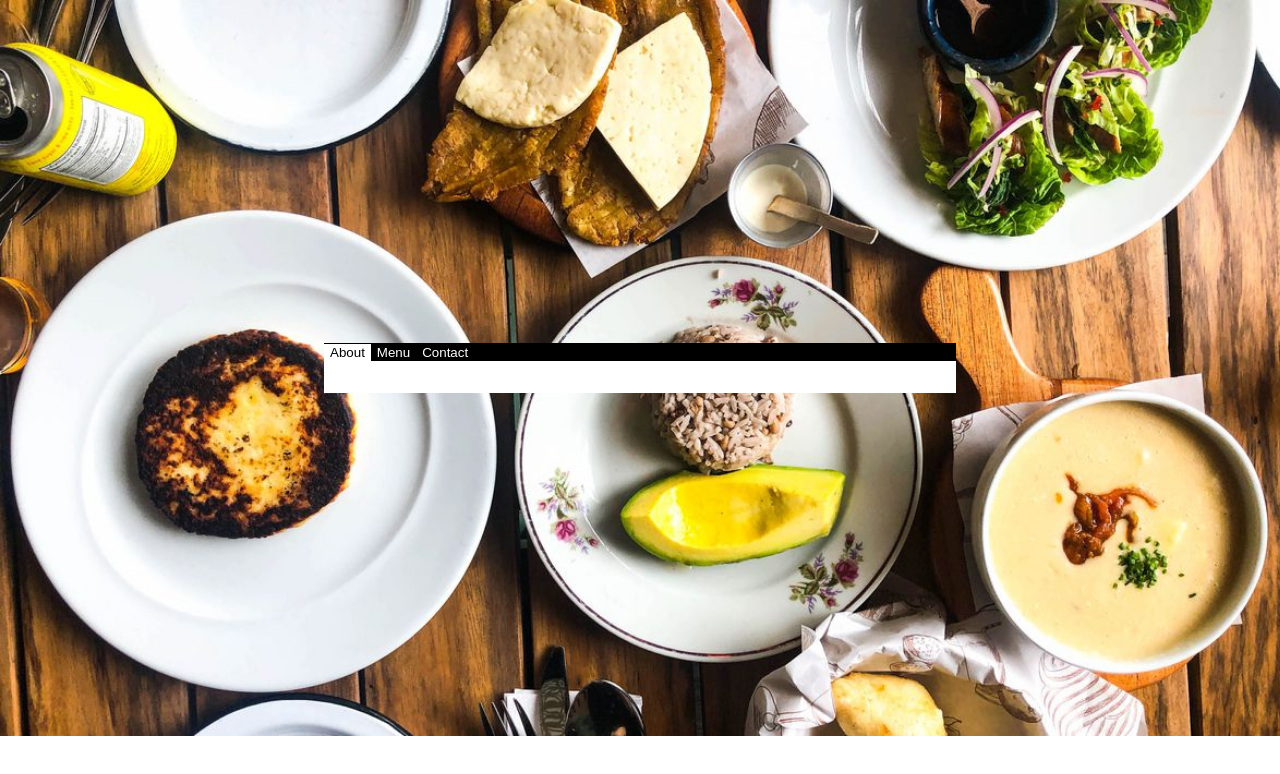
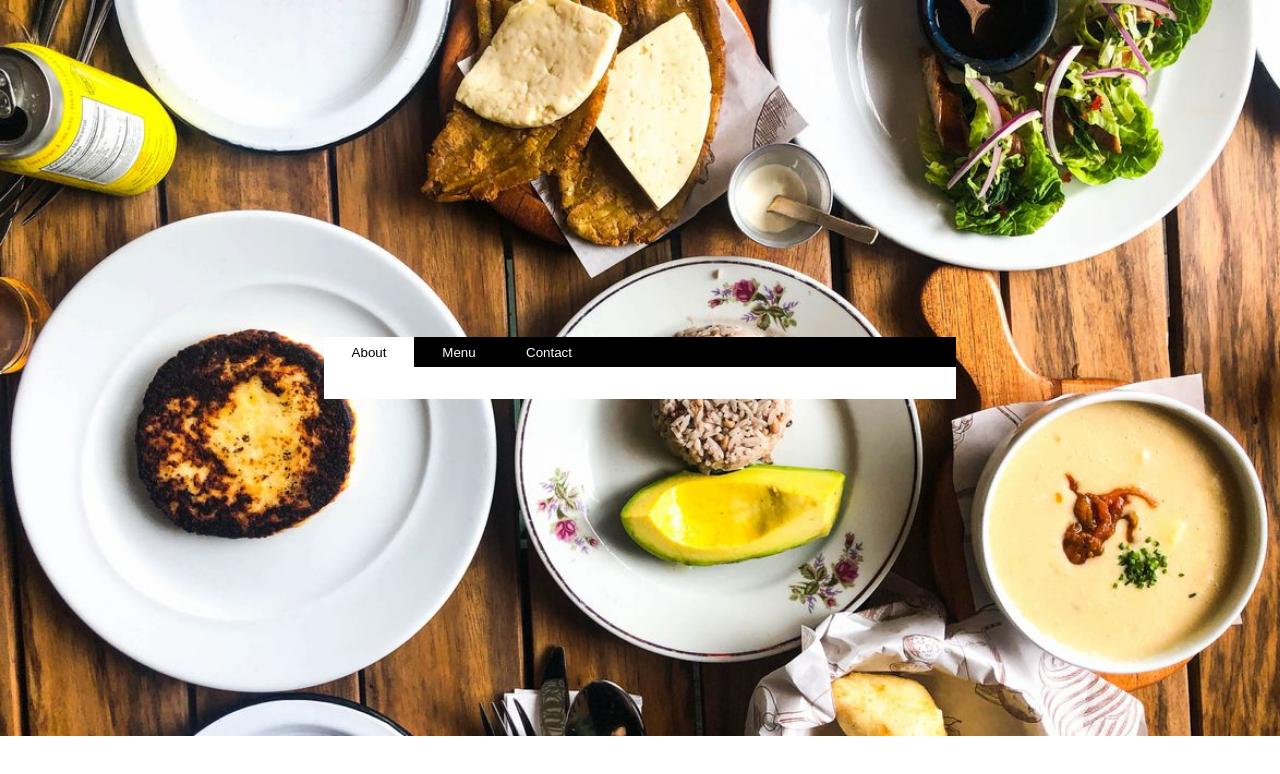
Before and after one commit to helman101/Restaurant-page, a website built with webpack: page dist/index.html in a window 1280 px wide. Built offline with nearby package versions, Linux system fonts and the light colour scheme.

Commit message:
add about.js file, width and height to btns style

```diff
--- a/src/index.css
+++ b/src/index.css
@@ -11,6 +11,8 @@
 }
 
 .btns {
+  height: 30px;
+  width: 90px;
   color: white;
   background-color: black;
   border: none;
--- a/src/page-load.js
+++ b/src/page-load.js
@@ -17,6 +17,10 @@ let pageLoad = () => {
   menuBtn.classList.add('btns');
   contactBtn.classList.add('btns');
 
+  aboutBtn.setAttribute('id', 'about')
+  menuBtn.setAttribute('id', 'menu')
+  contactBtn.setAttribute('id', 'contact')
+
   aboutBtn.autofocus = true
 
   displayDiv.classList.add('display')
```
Also changed, not shown: dist/main.js, src/about.js (added).
